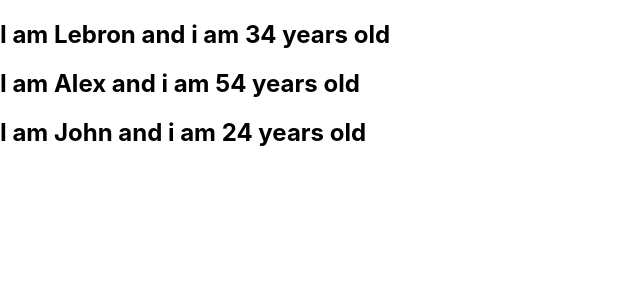
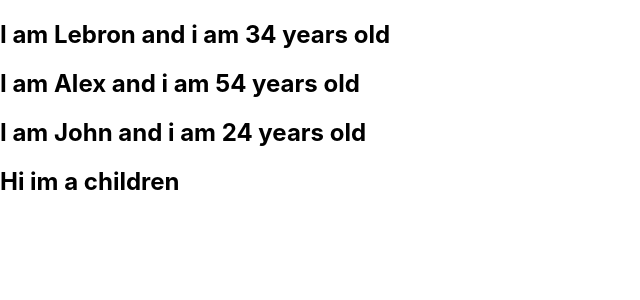
Before and after one commit to Hatemii/Udemy-React, a React (Create React App) app: page / in a window 1280 px wide. Shown: the top 300 px of the page, without its empty margins (0-640 px from the left). Built offline with nearby package versions, Linux system fonts and the light colour scheme.

Commit message:
Using children prop

```diff
--- a/src/App.js
+++ b/src/App.js
@@ -8,7 +8,7 @@ class App extends React.Component{
       <div>
         <Person name="Lebron" age="34" />
         <Person name="Alex" age="54" />
-        <Person name="John" age="24" />
+        <Person name="John" age="24" >Hi im a children </Person>
 
       </div>
     )
--- a/src/Person/Person.js
+++ b/src/Person/Person.js
@@ -2,7 +2,10 @@ import React from "react"
 
 const Person = (props) =>{
   return(
-    <h2>I am {props.name} and i am {props.age} years old</h2>
+    <div>
+      <h2>I am {props.name} and i am {props.age} years old</h2>
+      <h2>{props.children}</h2>
+    </div>
   )
 }
 
```
